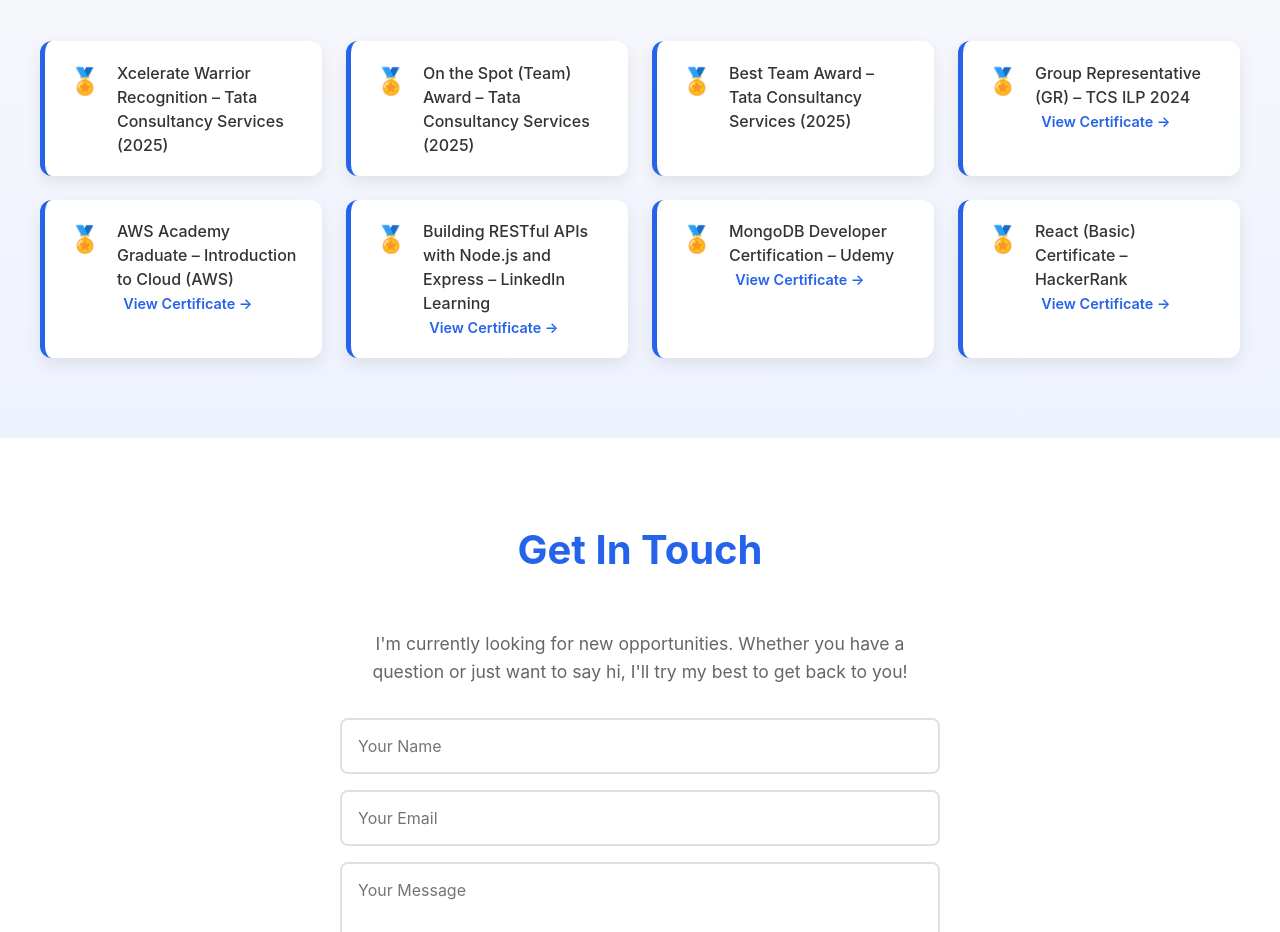
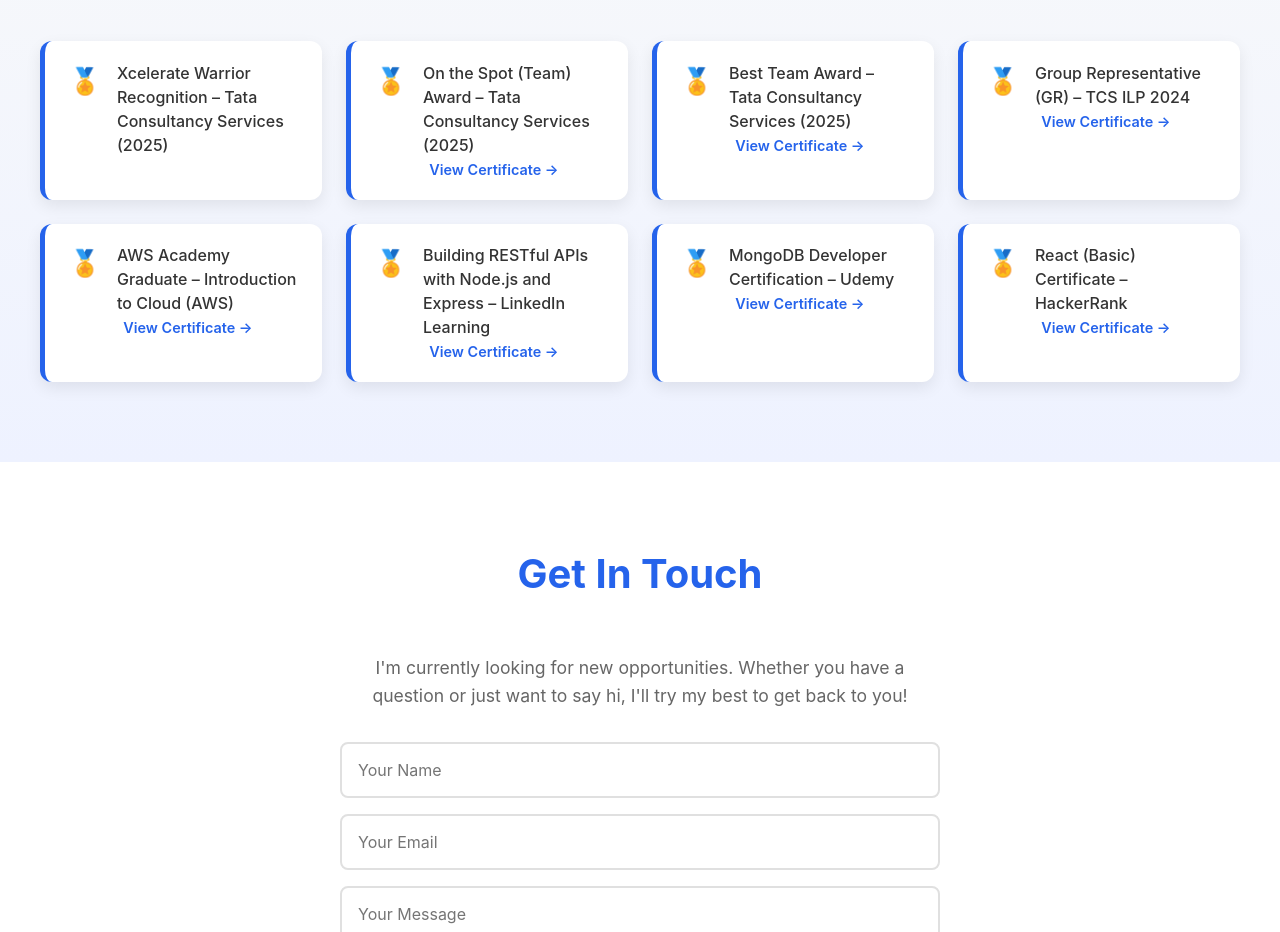
Before and after one commit to AakarshitRaj/Portfolio_Website, a React (Create React App) app in the folder frontend/: page / in a window 1280 px wide. Shown: the part 3480-4412 px from the top of the page. Built offline with nearby package versions, Linux system fonts and the light colour scheme; no server answers.

Commit message:
portfolio data change 4

```diff
--- a/frontend/src/Portfolio.js
+++ b/frontend/src/Portfolio.js
@@ -88,11 +88,11 @@
   },
   {
     title: "On the Spot (Team) Award – Tata Consultancy Services (2025)",
-    link: ""
+    link: "/on-the-spot.pdf"
   },
   {
     title: "Best Team Award – Tata Consultancy Services (2025)",
-    link: ""
+    link: "bestTeamAward.pdf"
   },
   {
     title: "Group Representative (GR) – TCS ILP 2024",
```
Also changed, not shown: 2 other files (tests, documents, lock files or other folders).
